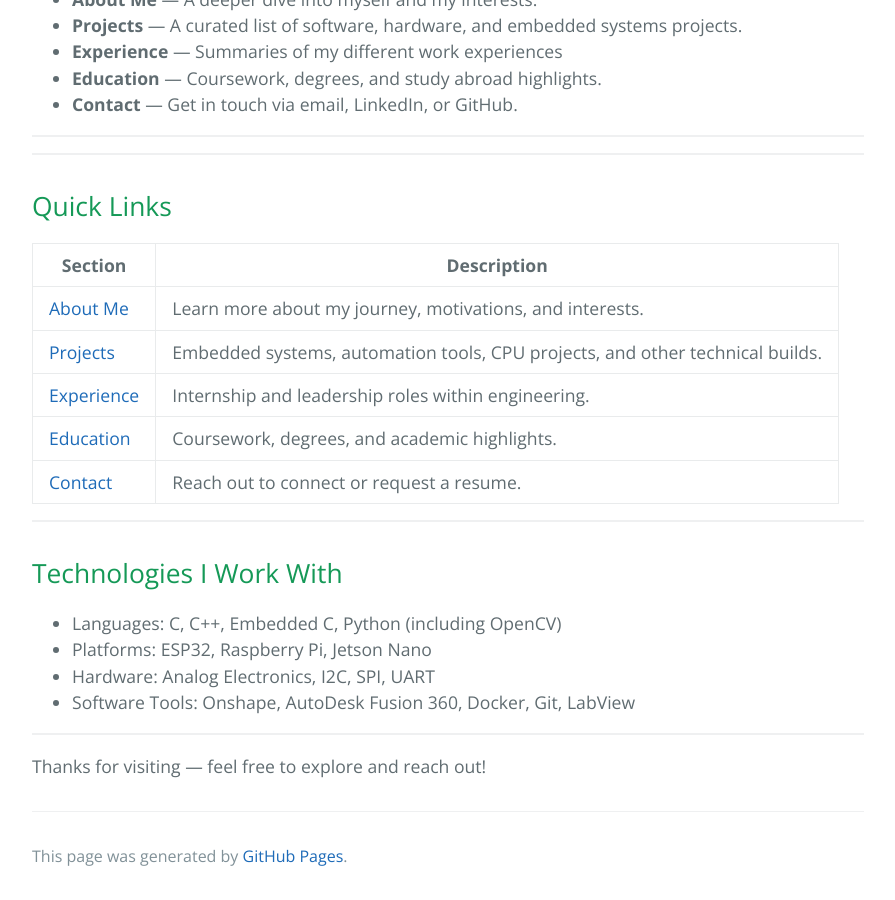
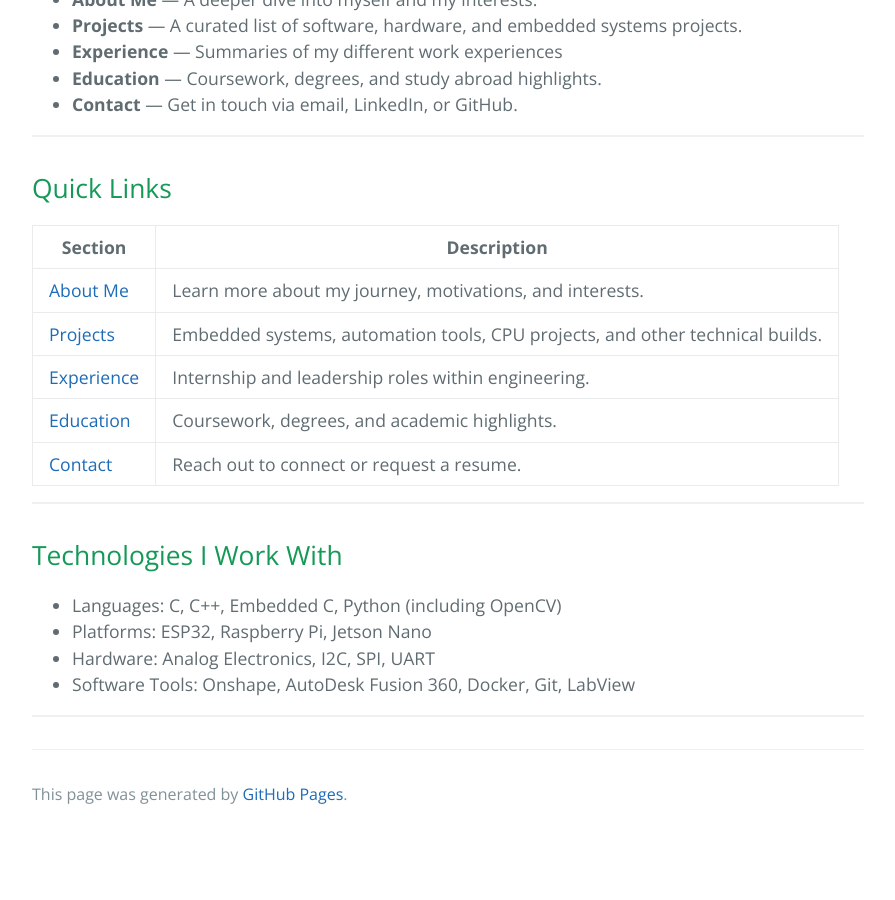
Before and after one commit to cpalencica/cpalencica.github.io, a Jekyll site: the page built from index.md, in a window 1280 px wide and 900 px high, scrolled down 841 px. Shown: the whole window, without its empty margins (192-1087 px from the left). Built offline with Jekyll 4.4.1, drawn with Linux system fonts in a browser that asks for light colours; a style sheet for code colours, icons or effects is not loaded; the repository's description, which GitHub fills in, is left out; after the commit the page ends 1679 px from its top, so only the background shows below that.

Commit message:
added final format revisions

```diff
--- a/index.md
+++ b/index.md
@@ -27,7 +27,6 @@ Currently, I’m exploring opportunities in embedded software, R&D engineering,
 
 ---
 
----
 
 ## Quick Links
 
@@ -49,5 +48,3 @@ Currently, I’m exploring opportunities in embedded software, R&D engineering,
 - Software Tools: Onshape, AutoDesk Fusion 360, Docker, Git, LabView
 
 ---
-
-Thanks for visiting — feel free to explore and reach out!
```
